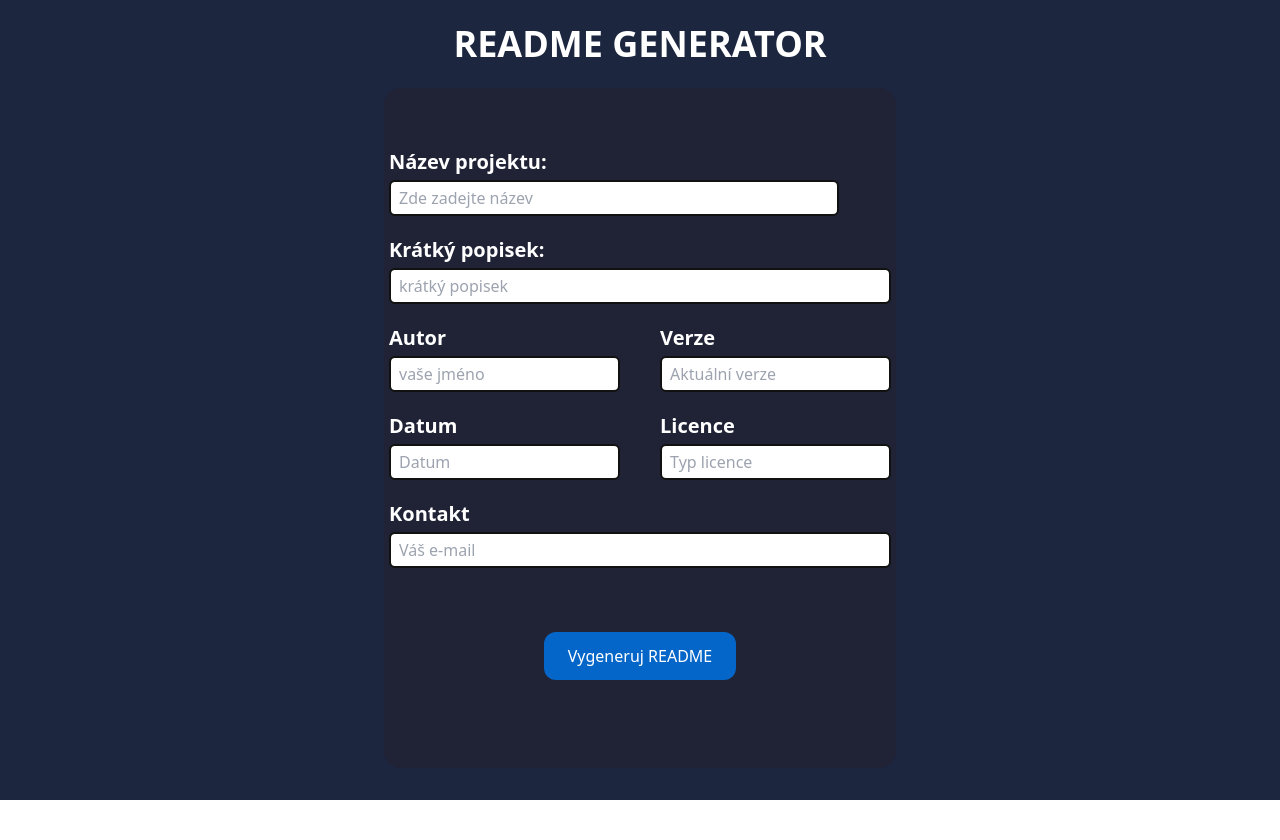
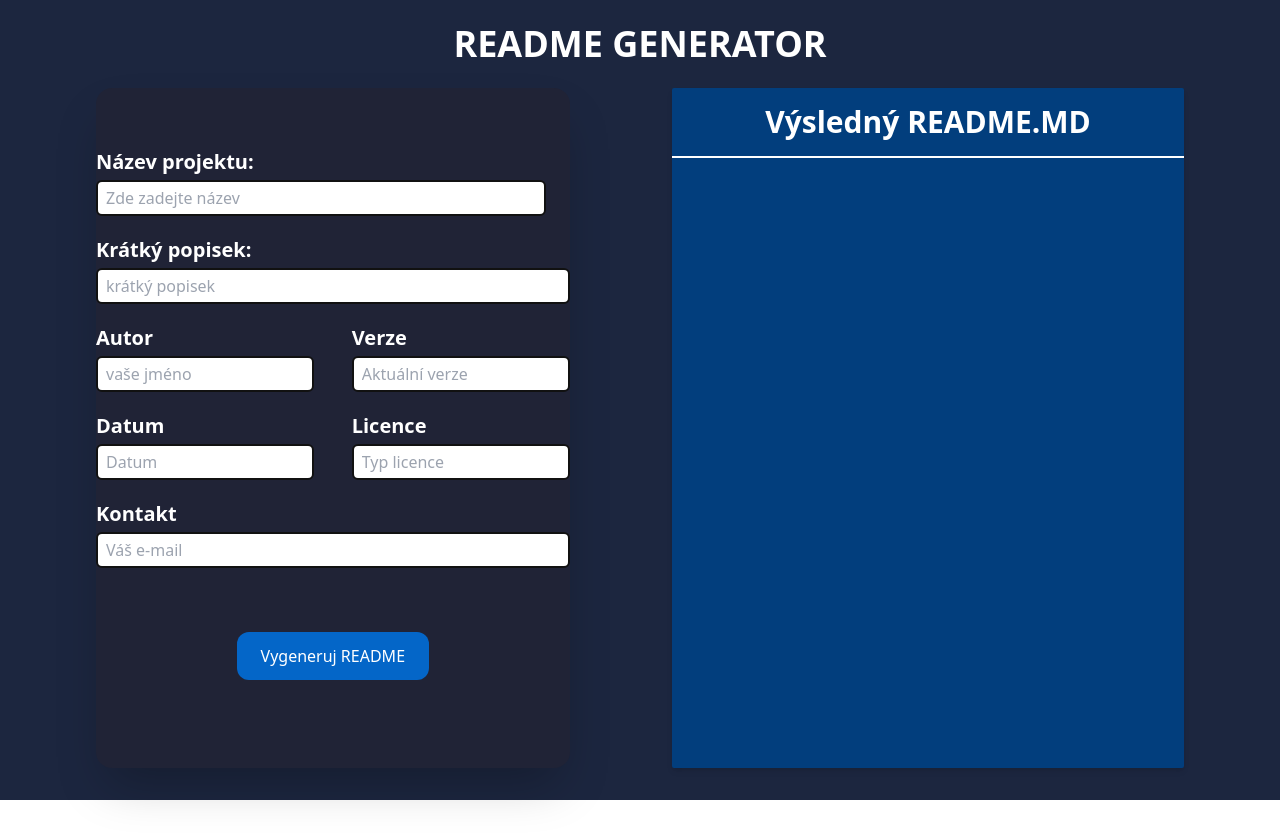
Before and after one commit to OndrejLosensky/generate-readme, a React (Create React App) app: page / in a window 1280 px wide. Shown: the top 840 px of the page. Built offline with nearby package versions, Linux system fonts and the light colour scheme; the HTML template or start-up script is replaced by a standard one.

Commit message:
přidání OUTPUT sekce

```diff
--- a/src/components/createReadme/CreateReadme.js
+++ b/src/components/createReadme/CreateReadme.js
@@ -35,8 +35,8 @@ function CreateReadme() {
   return (
     <div>
       <h1 className='uppercase text-4xl font-bold text-center text-whiteText py-6'> Readme generator</h1>
-      <div className='flex flex-col items-center  h-screen'>
-          <div className='w-[40%] h-[85%] bg-cardBg rounded-2xl'>
+      <div className='flex flex-row ml-24 h-screen'>
+          <div className='w-[40%] h-[85%] bg-cardBg rounded-2xl shadow-2xl'>
             <form className='flex flex-col items-center py-8'>
               <div className='py-6'>
 
@@ -121,6 +121,13 @@ function CreateReadme() {
 
             </form>
             <div className='text-white text-center absolute top-0 right-0 pr-8 pt-8'>
+
+            </div>
+          </div>
+
+          <div className='w-[40%] h-[85%] bg-buttonHover rounded-sm shadow-md absolute right-0 mr-24'>
+            <h2 className='font-bold text-3xl text-whiteText text-center py-4 border-b-2 border-bg-whiteText'> Výsledný README.MD</h2>
+            <div className='text-whiteText text-center'>
               <div dangerouslySetInnerHTML={{ __html: generatedReadme }}></div>
             </div>
           </div>
```
